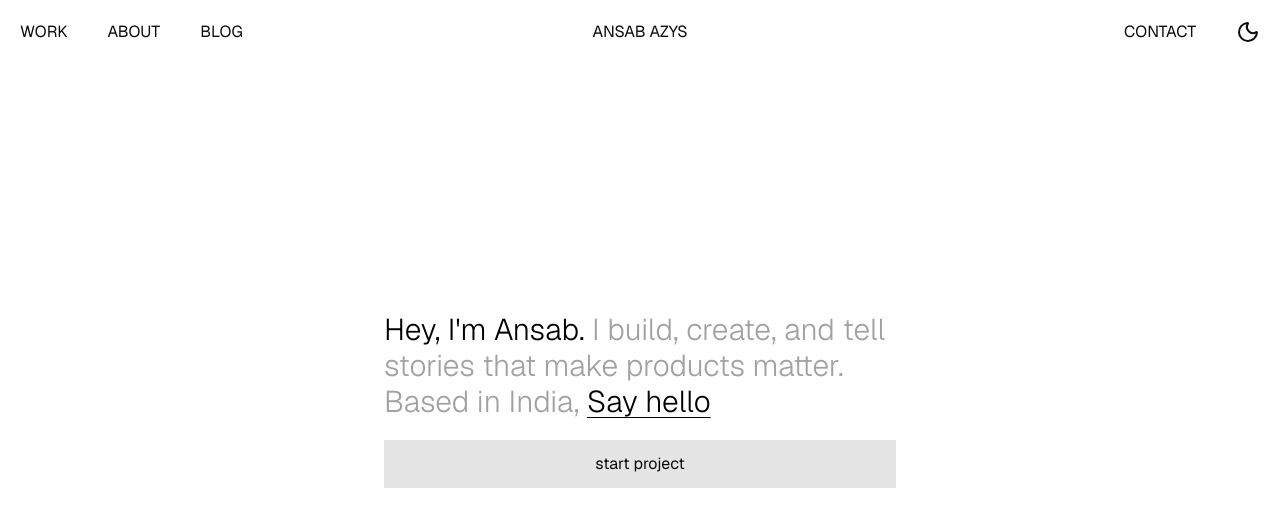
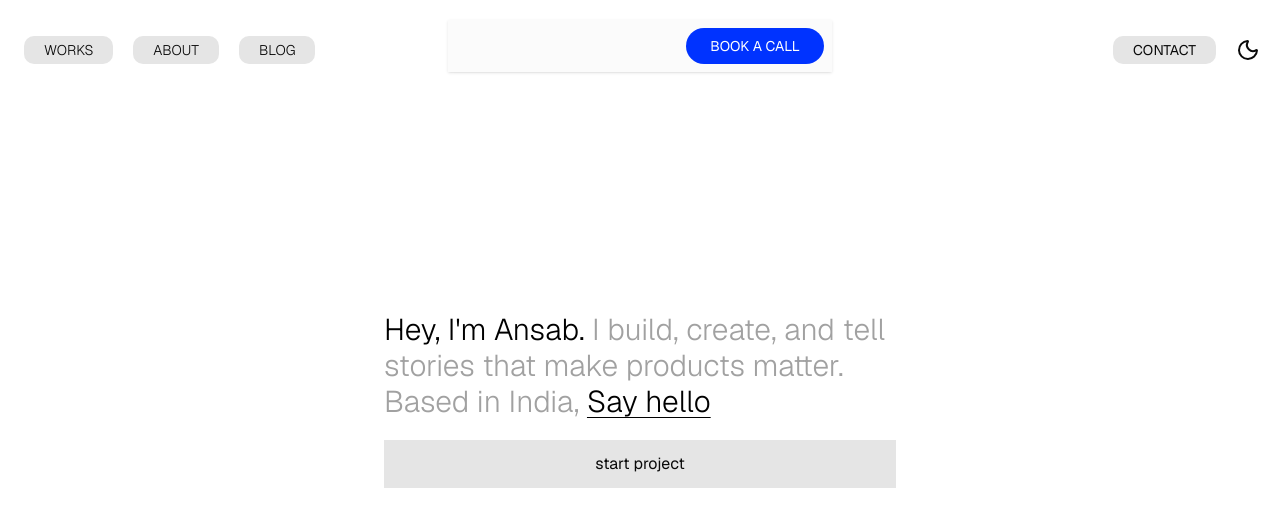
Before and after one commit to ansabazys/portfolio, a Next.js app: page / in a window 1280 px wide. Shown: the top 526 px of the page. Built offline with nearby package versions, Linux system fonts and the light colour scheme.

Commit message:
refactor(header): change in header

```diff
--- a/src/app/page.tsx
+++ b/src/app/page.tsx
@@ -1,4 +1,4 @@
-import Hero from "@/components/common/Hero";
+import Hero from "@/components/sections/Hero";
 
 export default function Home() {
   return (
--- /dev/null
+++ b/src/components/common/Modal.tsx
@@ -0,0 +1,133 @@
+"use client";
+import {
+  ArrowDownToLine,
+  Download,
+  Dribbble,
+  Instagram,
+  Linkedin,
+  Plus,
+  Sun,
+} from "lucide-react";
+import { useState } from "react";
+// import { TextAnimate } from "../ui/text-animate";
+import Link from "next/link";
+import { AnimatedThemeToggler } from "../ui/animated-theme-toggler";
+
+
+export default function MenuModal() {
+  const [isOpen, setIsOpen] = useState(false);
+
+
+
+  return (
+    <div>
+      <Plus
+        className={`${
+          isOpen ? "rotate-45" : "rotate-0"
+        } duration-200 dark:text-white text-black`}
+        onClick={() => setIsOpen((prev) => !prev)}
+      />
+      <div className={`${isOpen ? "opacity-100" : "opacity-0"} duration-500`}>
+        {isOpen && (
+          <div className="absolute gap-1 grid-rows-2 duration-500 text-black dark:text-white  w-full top-15 md:top-14 left-0">
+            <div className=" w-full bg-[#fbfbfb] dark:bg-neutral-800">
+              <div className="p-5  text-left flex flex-col gap-10 ">
+                <div className="flex flex-col gap-1 text-2xl">
+                  <Link href="/about">
+                    {/* <TextAnimate animation="blurInUp">ABOUT</TextAnimate> */}
+                  </Link>
+                  <Link href="/project">
+                    {/* <TextAnimate animation="blurInUp">PROJECTS</TextAnimate> */}
+                  </Link>
+                  <Link href="/blog">
+                    {/* <TextAnimate animation="blurInUp">BLOG</TextAnimate> */}
+                  </Link>
+                  <Link href="/contact">
+                    {/* <TextAnimate animation="blurInUp">CONTACT</TextAnimate> */}
+                  </Link>
+                </div>
+                <div className="flex flex-col gap-3">
+                  {/* <TextAnimate className="text-sm font-light text-neutral-400">
+                    SOCIALS
+                  </TextAnimate> */}
+                  <div className="flex gap-5">
+                    <svg
+                      xmlns="http://www.w3.org/2000/svg"
+                      width="24"
+                      height="24"
+                      viewBox="0 0 24 24"
+                      fill="none"
+                      stroke="currentColor"
+                      strokeWidth="2"
+                    >
+                      <path d="M15 22v-4a4.8 4.8 0 0 0-1-3.5c3 0 6-2 6-5.5.08-1.25-.27-2.48-1-3.5.28-1.15.28-2.35 0-3.5 0 0-1 0-3 1.5-2.64-.5-5.36-.5-8 0C6 2 5 2 5 2c-.3 1.15-.3 2.35 0 3.5A5.403 5.403 0 0 0 4 9c0 3.5 3 5.5 6 5.5-.39.49-.68 1.05-.85 1.65-.17.6-.22 1.23-.15 1.85v4" />
+                      <path d="M9 18c-4.51 2-5-2-7-2" />
+                    </svg>
+                    <svg
+                      xmlns="http://www.w3.org/2000/svg"
+                      width="24"
+                      height="24"
+                      viewBox="0 0 24 24"
+                      fill="none"
+                      stroke="currentColor"
+                      strokeWidth="2"
+                    >
+                      <circle cx="12" cy="12" r="10" />
+                      <path d="M19.13 5.09C15.22 9.14 10 10.44 2.25 10.94" />
+                      <path d="M21.75 12.84c-6.62-1.41-12.14 1-16.38 6.32" />
+                      <path d="M8.56 2.75c4.37 6 6 9.42 8 17.72" />
+                    </svg>
+                    <svg
+                      xmlns="http://www.w3.org/2000/svg"
+                      width="24"
+                      height="24"
+                      viewBox="0 0 24 24"
+                      fill="none"
+                      stroke="currentColor"
+                      strokeWidth="2"
+                    >
+                      <rect width="20" height="20" x="2" y="2" rx="5" ry="5" />
+                      <path d="M16 11.37A4 4 0 1 1 12.63 8 4 4 0 0 1 16 11.37z" />
+                      <line x1="17.5" x2="17.51" y1="6.5" y2="6.5" />
+                    </svg>
+                    <svg
+                      xmlns="http://www.w3.org/2000/svg"
+                      width="24"
+                      height="24"
+                      viewBox="0 0 24 24"
+                      fill="none"
+                      stroke="currentColor"
+                      strokeWidth="2"
+                    >
+                      <path d="M16 8a6 6 0 0 1 6 6v7h-4v-7a2 2 0 0 0-2-2 2 2 0 0 0-2 2v7h-4v-7a6 6 0 0 1 6-6z" />
+                      <rect width="4" height="12" x="2" y="9" />
+                      <circle cx="4" cy="4" r="2" />
+                    </svg>
+                  </div>
+                </div>
+                <div className="flex gap-3 text-white">
+                  <div className="bg-[#0033FF] px-5 py-2 w-fit flex gap-2 items-center font-mono rounded-sm shadow-2xl">
+                    <ArrowDownToLine className="w-5" />
+                    <button>RESUME</button>
+                  </div>
+                  <div className="bg-[#0033FF] px-5 py-2 w-fit flex gap-2 items-center font-mono rounded-sm shadow-2xl">
+
+                    <button>BOOK A CALL</button>
+                  </div>
+                </div>
+                <div className="flex gap-2 flex-col">
+                  {/* <TextAnimate className="text-sm font-light text-neutral-400">
+                    THEME
+                  </TextAnimate> */}
+                  <div>
+                    <AnimatedThemeToggler  />
+                  </div>
+                </div>
+              </div>
+            </div>
+          </div>
+        )}
+      </div>
+    </div>
+  );
+}
--- a/src/components/layout/Header.tsx
+++ b/src/components/layout/Header.tsx
@@ -1,42 +1,98 @@
 "use client";
-import { useState } from "react";
+
+import Image from "next/image";
+// import Logo from "../../public/logo2.svg";
+import { Menu, Moon, Plus, Sun } from "lucide-react";
+import MenuModal from "../common/Modal";
+import Link from "next/link";
+import { usePathname } from "next/navigation";
+import { useEffect, useState } from "react";
 import { AnimatedThemeToggler } from "../ui/animated-theme-toggler";
 
 export default function Header() {
-  const [toggle, setToggle] = useState(false);
+  const path = usePathname();
+
+
+  const [mounted, setMounted] = useState(false);
+  useEffect(() => setMounted(true), []);
+  if (!mounted) return null;
+
   return (
-    <header className="p-5 grid grid-cols-3 fixed w-full">
-      <nav className="md:flex hidden gap-10 place-items-start">
-        <p>WORK</p>
-        <p>ABOUT</p>
-        <p>BLOG</p>
-      </nav>
+    <header className="p-5 z-10 fixed w-full lg:grid grid-cols-3 flex   dark:text-white">
+      <div className="lg:flex justify-start items-center hidden ">
+        <div className="flex w-full p-1 text-sm gap-5 font-light text-center font-mono">
+          <Link
+            href="/projects"
+            className={`p-1 px-5 ${
+              path == "/projects" &&
+              "dark:bg-neutral-700 bg-neutral-200 shadow-sm duration-500 rounded-full"
+            } dark:bg-neutral-800 bg-neutral-200 rounded-lg`}
+          >
+            WORKS
+          </Link>
+          <Link
+            href="/about"
+            className={`p-1 px-5 ${
+              path == "/about" &&
+              "dark:bg-neutral-700 bg-neutral-200 shadow-sm duration-500 rounded-full"
+            } dark:bg-neutral-800 bg-neutral-200 rounded-lg`}
+          >
+            ABOUT
+          </Link>
+          <Link
+            href="/blog"
+            className={`p-1 px-5 ${
+              path == "/blog" &&
+              "dark:bg-neutral-700 bg-neutral-200 shadow-sm duration-500 rounded-full"
+            } dark:bg-neutral-800 bg-neutral-200 rounded-lg`}
+          >
+            BLOG
+          </Link>
+        </div>
+      </div>
+      <div className="flex justify-center w-full  items-center">
+        <div className="flex flex-col gap-2  rounded-xs w-full relative  max-w-sm  items-center justify-center">
+          <div className="flex justify-between w-full shadow-sm bg-[#fbfbfb] dark:bg-neutral-800 ">
+            <Link href="/" className="flex gap-1 p-3 items-center  ">
+              {/* <Image
+                loading="eager"
+                src={Logo}
+                alt="logo"
+                className="w-7 md:w-6"
+              /> */}
+            </Link>
+            <div className="text-white p-2  flex gap-3 items-center ">
+              <button className="bg-[#0033FF] md:block hidden rounded-full cursor-pointer text-sm px-6 p-2 font-mono">
+                BOOK A CALL
+              </button>
+              <div className=" md:hidden block w-full">
+                <MenuModal />
+              </div>
+            </div>
+          </div>
+          <div className="md:flex hidden justify-between bg-[#fbfbfb] shadow-sm w-full dark:bg-neutral-800 rounded-xs"></div>
+        </div>
+      </div>
+      {/* <button onClick={toggleTheme}>
+        {theme === "dark" ? (
+          <Sun color="white" className="md:block hidden" />
+        ) : (
+          <Moon />
+        )}
+      </button> */}
 
-      <button
-        className="md:hidden w-fit"
-        onClick={() => setToggle((prev) => !prev)}
-      >
-        MENU
-      </button>
+      <div className="lg:flex hidden gap-5 justify-end items-center font-mono">
+        <Link
+          href="contact"
+          className={`p-1 px-5 ${
+            path == "/contact" &&
+            "dark:bg-neutral-700 bg-neutral-200 shadow-sm duration-500 rounded-full"
+          } dark:bg-neutral-800 bg-neutral-200 rounded-lg text-sm`}
+        >
+          CONTACT
+        </Link>
 
-      {toggle && (
-        <section className="absolute p-5 w-full h-screen flex flex-col items-start gap-10 backdrop-blur-lg">
-          <button onClick={() => setToggle((prev) => !prev)}>CLOSE</button>
-          <ul className="text-4xl flex flex-col gap-2 font-semibold tracking-tight">
-            <li>WORK</li>
-            <li>ABOUT</li>
-            <li>BLOG</li>
-            <li>CONTACT</li>
-          </ul>
-        </section>
-      )}
-
-      <div className="place-items-center">
-        <h1 className="">ANSAB AZYS</h1>
-      </div>
-      <div className="flex items-center gap-10 justify-end ">
-        <p className="hidden md:block">CONTACT</p>
-        <AnimatedThemeToggler />
+        <AnimatedThemeToggler className="hidden md:block" />
       </div>
     </header>
   );
```
Also changed, not shown: src/components/sections/Hero.tsx (renamed from src/components/common/Hero.tsx), 1 other file (tests, documents, lock files or other folders).
